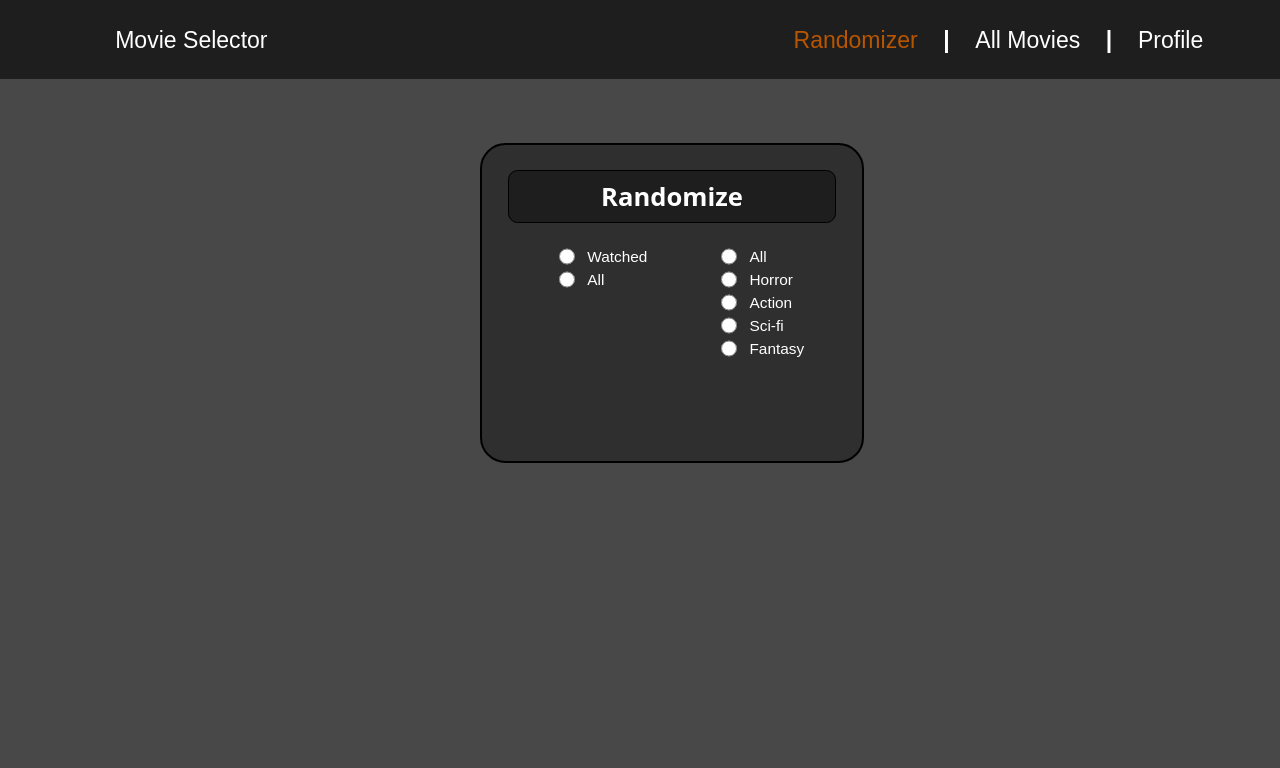
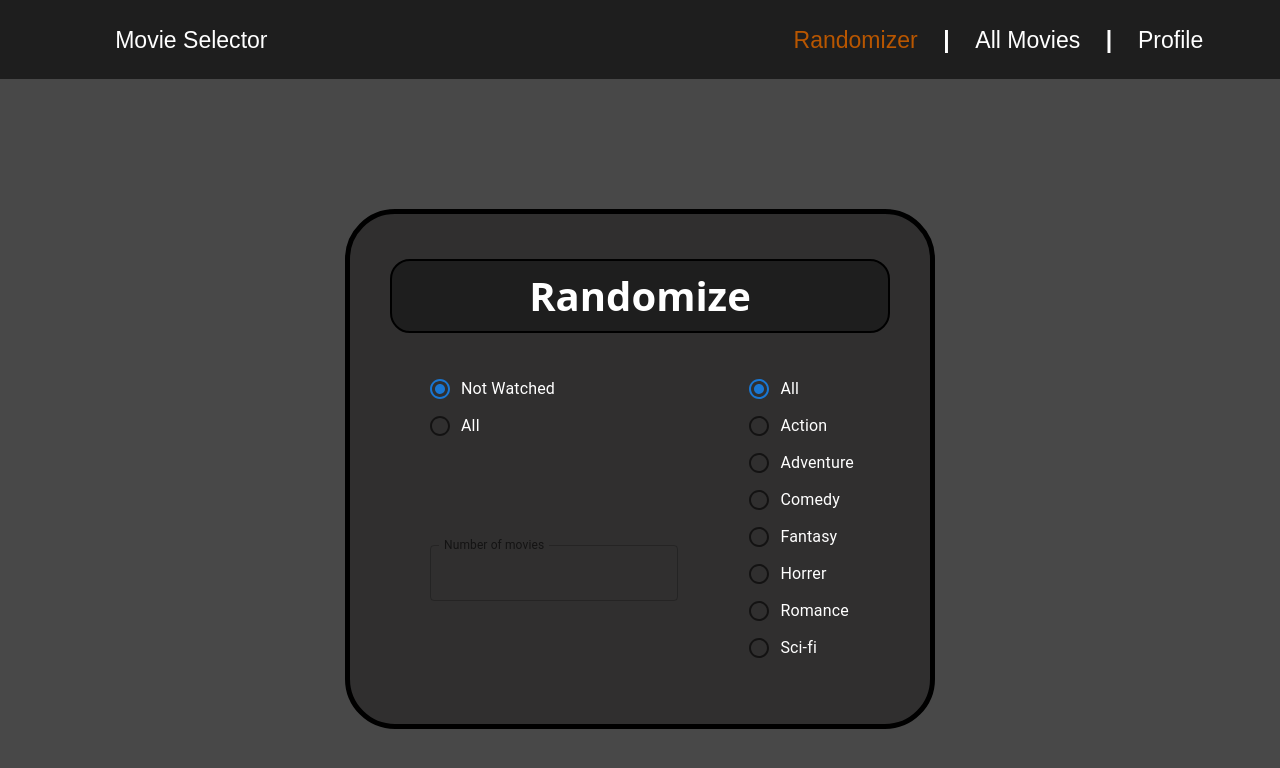
Before and after one commit to Kristopher-Johnson/Movie_Randomizer, a Next.js app: page /user/randomizer in a window 1280 px wide. Shown: the top 768 px of the page. Built offline with nearby package versions, Linux system fonts and the light colour scheme.

Commit message:
Conditionally rendered genres based on the movies on movie list

```diff
--- /dev/null
+++ b/app/Data/Genres.tsx
@@ -0,0 +1,27 @@
+import MOVIE_LIST from "./MovieList";
+
+const GENRES: string[] = [];
+
+function getGenres() {
+  MOVIE_LIST.map((Movie) => {
+    for (let i = 0; i < Movie.Genre.length; i++) {
+      if (!GENRES.includes(Movie.Genre[i])) {
+        GENRES.push(Movie.Genre[i]);
+      }
+    }
+  });
+  GENRES.sort();
+  GENRES.unshift("All");
+}
+getGenres();
+
+// const GENRES: string[] = [
+//   "All",
+//   "Horror",
+//   "Action",
+//   "Sci-fi",
+//   "Fantasy",
+//   "Thriller",
+// ];
+
+export default GENRES;
--- a/app/Data/MovieList.tsx
+++ b/app/Data/MovieList.tsx
@@ -22,21 +22,21 @@ const MOVIE_LIST = [
     MovieName: "Harry Potter and the Chamber of Secrets",
     Watched: false,
     Image: "https://m.media-amazon.com/images/I/71e0pu5UN9L._AC_SY445_.jpg",
-    Genre: ["Adventure", "Sci-fi"],
+    Genre: ["Horrer", "Sci-fi"],
   },
   {
     ID: "3",
     MovieName: "Harry Potter and the Prisoner of Azkaban",
     Watched: false,
     Image: "https://m.media-amazon.com/images/I/A12o-S9zoFL._AC_SL1500_.jpg",
-    Genre: ["Adventure", "Sci-fi"],
+    Genre: ["Adventure", "Action"],
   },
   {
     ID: "4",
     MovieName: "Harry Potter and the Goblet of Fire",
     Watched: false,
     Image: "https://m.media-amazon.com/images/I/71FEzkMssCL._AC_SL1298_.jpg",
-    Genre: ["Adventure", "Sci-fi"],
+    Genre: ["Adventure", "Romance"],
   },
   {
     ID: "5",
@@ -44,7 +44,7 @@ const MOVIE_LIST = [
     Watched: false,
     Image:
       "https://m.media-amazon.com/images/M/MV5BOTA3MmRmZDgtOWU1Ny00ZDc5LWFkN2YtNzNlY2UxZmY0N2IyXkEyXkFqcGdeQXVyNTIzOTk5ODM@._V1_.jpg",
-    Genre: ["Adventure", "Sci-fi"],
+    Genre: ["Adventure", "Comedy"],
   },
   {
     ID: "6",
@@ -86,7 +86,7 @@ const MOVIE_LIST = [
     MovieName: "Harry Potter and the Deathly Hallows: Part 5",
     Watched: false,
     Image: "https://m.media-amazon.com/images/I/91RXPJU4XZL._AC_SL1500_.jpg",
-    Genre: ["Adventure", "Sci-fi"],
+    Genre: ["Adventure", "Fantasy"],
   },
   {
     ID: "12",
@@ -98,3 +98,4 @@ const MOVIE_LIST = [
 ];
 
 export default MOVIE_LIST;
+// export const GENRES;
--- a/app/user/all_movies/AccordianRenderer.tsx
+++ b/app/user/all_movies/AccordianRenderer.tsx
@@ -67,6 +67,8 @@ const AccordianRenderer = ({ GENRES, setFilterQuery }: props) => {
             }}
           >
             {GENRES.map((genre) => (
+              <>
+                {!(genre == "All") && (
                   <FormControlLabel
                     key={genre}
                     value={genre}
@@ -74,6 +76,8 @@ const AccordianRenderer = ({ GENRES, setFilterQuery }: props) => {
                     label={genre}
                     style={{ paddingRight: "2vw" }}
                   />
+                )}
+              </>
             ))}
           </Grid>
         </RadioGroup>
--- a/app/user/randomizer/Randomizer.module.css
+++ b/app/user/randomizer/Randomizer.module.css
@@ -3,74 +3,90 @@
 }
 
 .page_center {
-  padding-top: 5%;
-  width: 25%;
+  /* padding-top: 5%;
+  width: 18%;
   margin: 0% auto;
-  text-align: center;
+  text-align: center; */
 }
 
 .main {
+  margin: auto;
+  width: 50%;
+  margin-top: 130px;
   display: grid;
-  grid-template-columns: repeat(2, 1fr);
-  grid-template-rows: repeat(3, 1fr);
+  grid-template-columns: repeat(5, fit-content);
+  grid-template-rows: repeat(5, fit-content);
   grid-column-gap: 0px;
   grid-row-gap: 0px;
-  width: 30vw;
-  height: 25vw;
+  width: fit-content;
   background-color: rgb(48, 47, 47);
-  border: solid 0.2vw black;
-  border-radius: 2vw;
-  padding: 2vw;
+  border: solid 5px black;
+  border-radius: 50px;
+  padding: 40px;
+  padding-top: 45px;
 }
 
 .button_div {
   grid-area: 1 / 1 / 2 / 3;
+  width: 500px;
+  margin-bottom: 35px;
 }
 
 .button_div button {
-  padding: 0.5vw 1.5vw;
+  border: solid 2px black;
+  border-radius: 20px;
+  font-size: 40px;
+  padding: 5px;
 }
 
 .radio_div_1 {
   grid-area: 2 / 1 / 3 / 2;
 }
 .radio_div_2 {
-  grid-area: 2 / 2 / 3 / 3;
+  grid-area: 2 / 2 / 4 / 3;
 }
 
 .radio_div_1,
 .radio_div_2 {
   display: flex;
   flex-direction: column;
-  /* padding-left: 40%; */
-  font-size: 1.2vw;
+  margin-bottom: 20px;
 }
 .radio_div_1 {
-  justify-self: right;
-  padding-right: 15%;
+  justify-self: left;
+  padding-left: 40px;
 }
 .radio_div_2 {
-  justify-self: left;
-  padding-left: 30%;
+  justify-self: right;
+  padding-right: 20px;
 }
 .radio_div_1 div,
 .radio_div_2 div {
   display: flex;
 }
+.radio_div_1 *,
+.radio_div_2 * {
+  font-size: 25px;
+}
 
 .radio_div_1 div input,
 .radio_div_2 div input {
-  width: 1.2vw;
+  /* width: 1.2vw; */
 }
 
 .radio_div_1 div label,
 .radio_div_2 div label {
-  padding-left: 1vw;
+  /* padding-left: 1vw; */
 }
 
-.div4 {
-  grid-area: 3 / 1 / 4 / 3;
-  text-align: center;
-  padding-top: 1.2vw;
-  font-size: 1.2vw;
+.num_movies {
+  grid-area: 3 / 1 / 4 / 2;
+  margin-left: 40px;
+  /* text-align: center; */
+  /* padding-top: 1.2vw; */
+  /* font-size: 1.2vw; */
 }
+
+.div5 {
+  grid-area: 4 / 1 / 5 / 3;
+}
--- a/app/user/randomizer/page.tsx
+++ b/app/user/randomizer/page.tsx
@@ -1,49 +1,74 @@
-import React from "react";
+"use client";
+
+import React, { useState } from "react";
 import Button from "../../components/ui/Button";
 import classes from "./Randomizer.module.css";
+import FormControlLabel from "@mui/material/FormControlLabel";
+import Radio from "@mui/material/Radio";
+import RadioGroup from "@mui/material/RadioGroup";
+import GENRES from "../../Data/Genres";
+import TextField from "@mui/material/TextField";
 
 export default function Randomizer() {
-  return (
-    <div className={classes["page_center"]}>
+  const [isRandomized, setIsRandomized] = useState(false);
+
+  const WATCHED_RADIO_LIST = ["Not Watched", "All"];
+
+  function notRandomized() {
+    return (
       <div className={classes.main}>
         <div className={classes["button_div"]}>
           <Button>Randomize</Button>
         </div>
 
         <div className={classes["radio_div_1"]}>
-          <div>
-            <input type="radio" id="watched1" name="watched" />
-            <label htmlFor="watched1">Watched</label>
-          </div>
-          <div>
-            <input type="radio" id="watched2" name="watched" />
-            <label htmlFor="watched2">All</label>
-          </div>
+          <RadioGroup defaultValue="Not Watched">
+            {WATCHED_RADIO_LIST.map((item) => (
+              <FormControlLabel
+                value={item}
+                control={<Radio />}
+                label={item}
+                style={{
+                  marginBottom: "-5px",
+                }}
+              />
+            ))}
+          </RadioGroup>
         </div>
         <div className={classes["radio_div_2"]}>
-          <div>
-            <input type="radio" id="genre1" name="genre"></input>
-            <label htmlFor="genre1">All</label>
-          </div>
-          <div>
-            <input type="radio" id="genre2" name="genre"></input>
-            <label htmlFor="genre2">Horror</label>
-          </div>
-          <div>
-            <input type="radio" id="genre3" name="genre"></input>
-            <label htmlFor="genre3">Action</label>
-          </div>
-          <div>
-            <input type="radio" id="genre4" name="genre"></input>
-            <label htmlFor="genre4">Sci-fi</label>
-          </div>
-          <div>
-            <input type="radio" id="genre5" name="genre"></input>
-            <label htmlFor="genre5">Fantasy</label>
-          </div>
+          <RadioGroup defaultValue="All">
+            {GENRES.map((genre) => (
+              <FormControlLabel
+                value={genre}
+                control={<Radio />}
+                label={genre}
+                style={{
+                  marginBottom: "-5px",
+                }}
+              />
+            ))}
+          </RadioGroup>
         </div>
-        {/* <div className={classes.div4}>{<h1>v Advanced v</h1>}</div> */}
+        <div className={classes["num_movies"]}>
+          <TextField
+            id="outlined-number"
+            label="Number of movies"
+            type="number"
+            InputLabelProps={{
+              shrink: true,
+            }}
+          />
+        </div>
       </div>
+    );
+  }
+  function randomized() {
+    return <div className={classes.main}></div>;
+  }
+
+  return (
+    <div className={classes["page_center"]}>
+      {!isRandomized ? notRandomized() : randomized()}
     </div>
   );
 }
```
Also changed, not shown: app/user/all_movies/MovieListRenderer.tsx (+28 -14 lines), app/user/all_movies/page.tsx (+1 -8 lines). Lines whose indentation alone changed are shown as unchanged.
